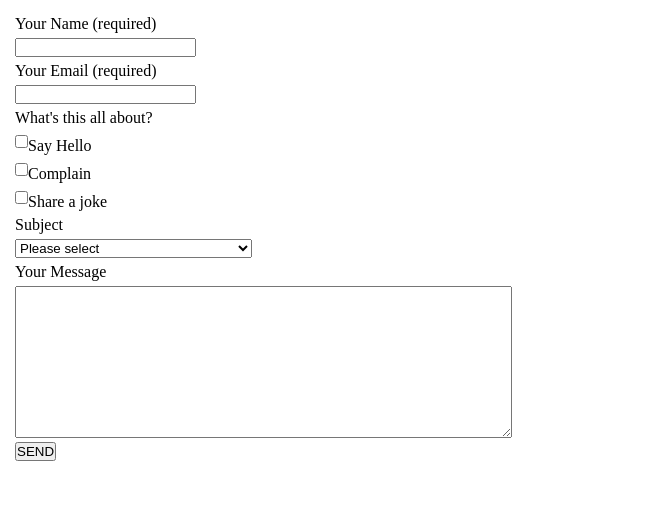
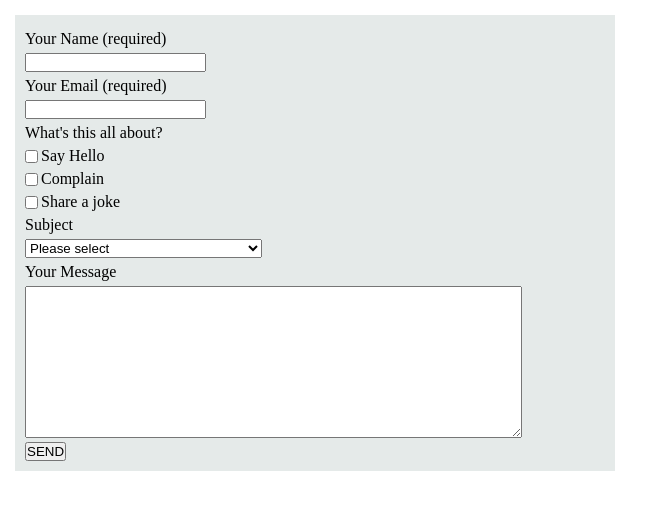
Before and after one commit to Madelrine/Lesson-6-hw, a plain HTML site: page index.html in a window 1280 px wide. Shown: the whole page, without its empty margins (0-663 px from the left). Drawn offline with Linux system fonts and the light colour scheme.

Commit message:
Home work with lesson 6 form modified

```diff
--- a/index.html
+++ b/index.html
@@ -14,11 +14,11 @@
 
 		<label for="checkbox" >What's this all about?</label>
 		<input type="checkbox" id="check1" name="check1" class="lft-fl mg-t">
-	 	<label for="check1" class="lft-fl">Say Hello</label>
+	 	<label for="check1" class="lft-fl algn">Say Hello</label>
 		<input type="checkbox" id="check2" name="check2" class="lft-fl mg-t clr">
-		<label for="check2" class="lft-fl">Complain</label>
+		<label for="check2" class="lft-fl algn">Complain</label>
 		<input type="checkbox" id="check3" name="check3" class="lft-fl mg-t clr">
-		<label for="check3" class="lft-fl">Share a joke</label>
+		<label for="check3" class="lft-fl algn">Share a joke</label>
 
 		<label for="gamecenter" class="clr">Subject</label>
 		<select name="gamecenter" id="gamecenter">
--- a/main.css
+++ b/main.css
@@ -3,7 +3,11 @@
 	padding: 0;
 	box-sizing: border-box;
 }
-
+form{
+	background-color: #e5eae9;
+	padding: 10px;
+	width: 600px;
+}
 label,
 input{
 	display: block;
@@ -25,3 +29,7 @@ label{
 	margin-bottom: 5px;
 	margin-top: 5px;
 }
+.algn{
+	margin-top: 0;
+	margin-left: 3px;
+}
```
